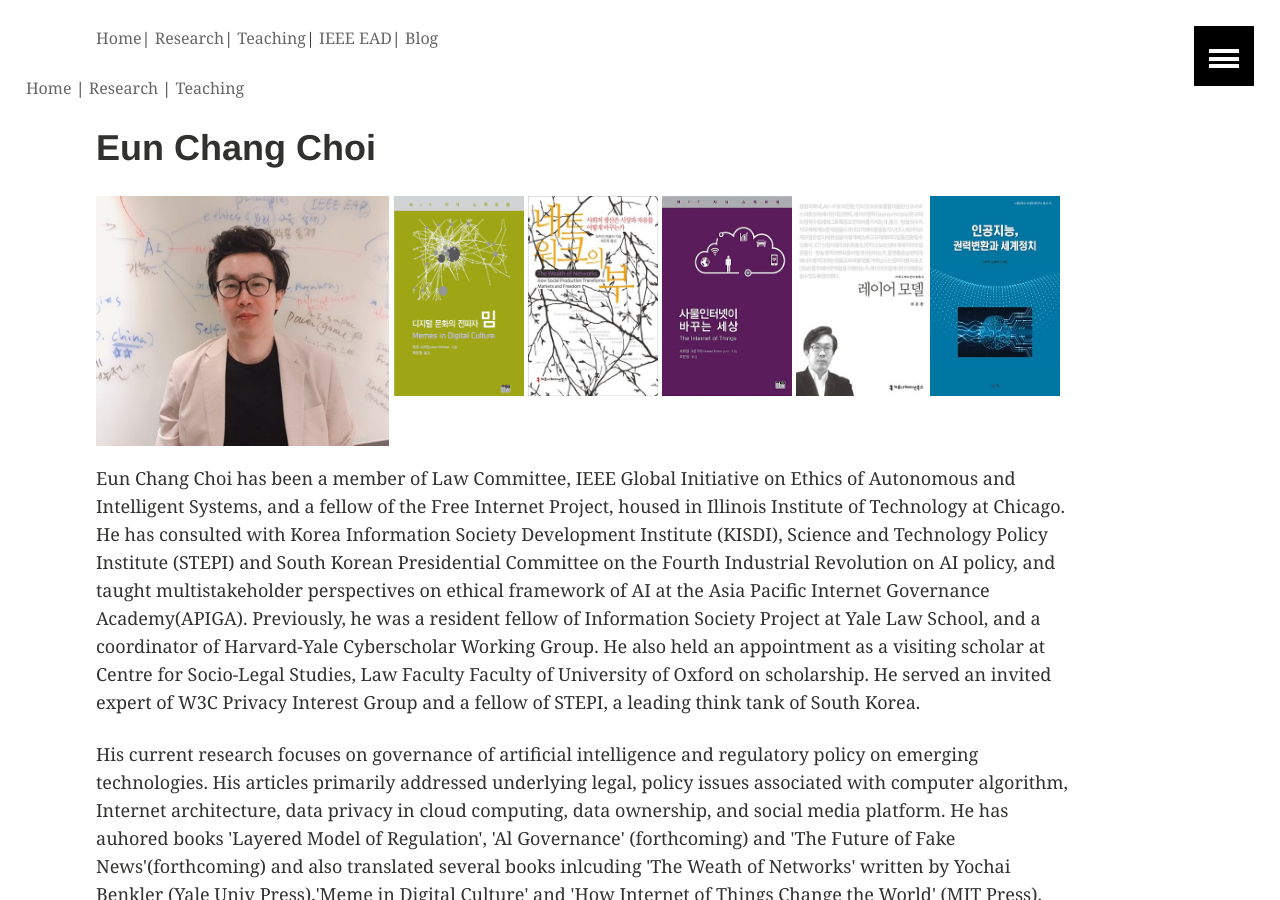
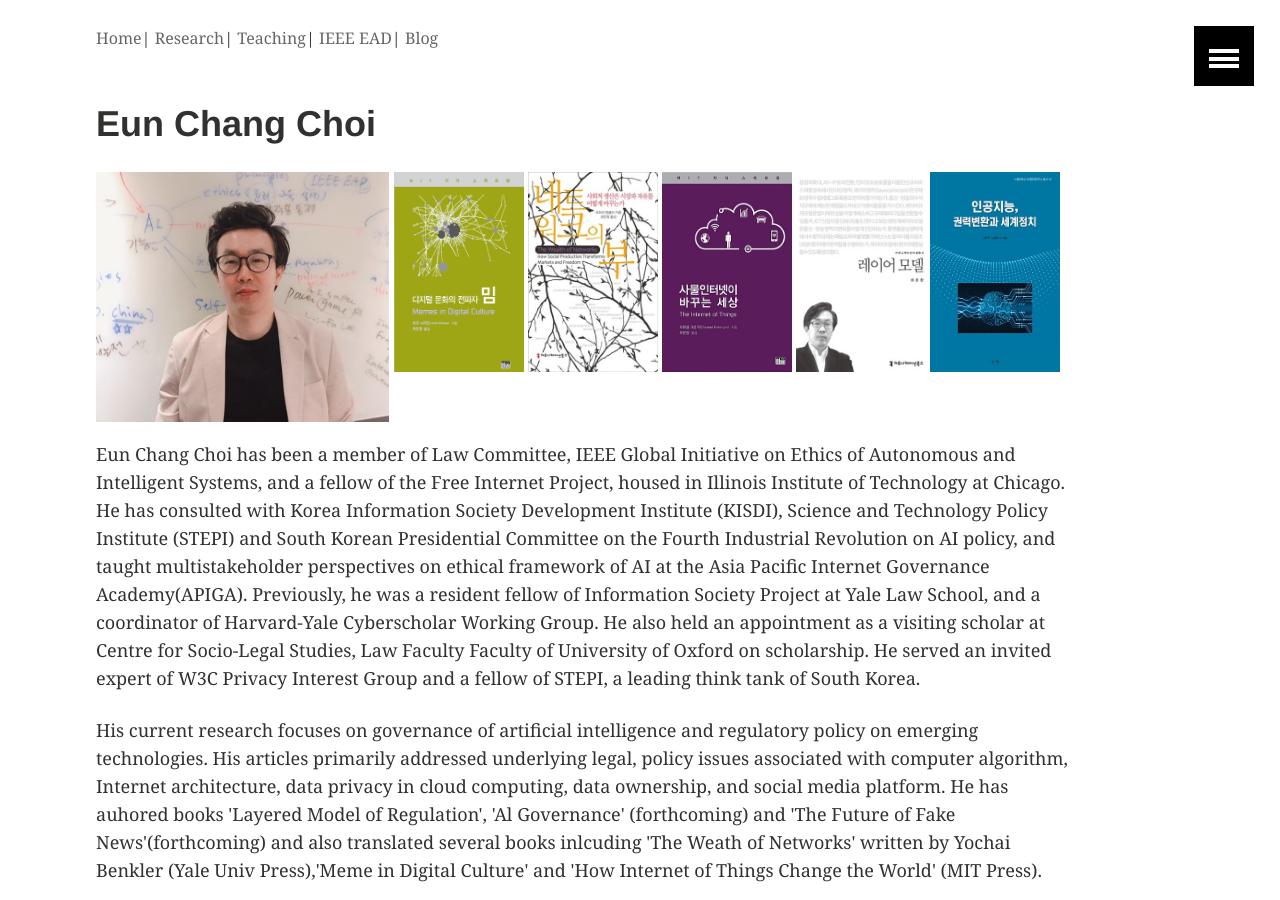
Before and after one commit to eunchangchoi/eunchangchoi.github.io, a Jekyll site: the page built from index.md, in a window 1280 px wide and 900 px high. Built offline with Jekyll 4.4.1, drawn with Linux system fonts in a browser that asks for light colours.

Commit message:
Update default.html

```diff
--- a/_layouts/default.html
+++ b/_layouts/default.html
@@ -61,11 +61,6 @@
     {% include header.html %}
     {% include navigation-sliding.html %}
     <div id="page-wrapper">
-    <nav>
-<ul>
-  <li><a href="/">Home</a> | <a href="/research">Research</a> | <a href="/teaching">Teaching</a></li>
-</ul>
-    </nav>
 <div class="container">
 
       {{ content }}
```
